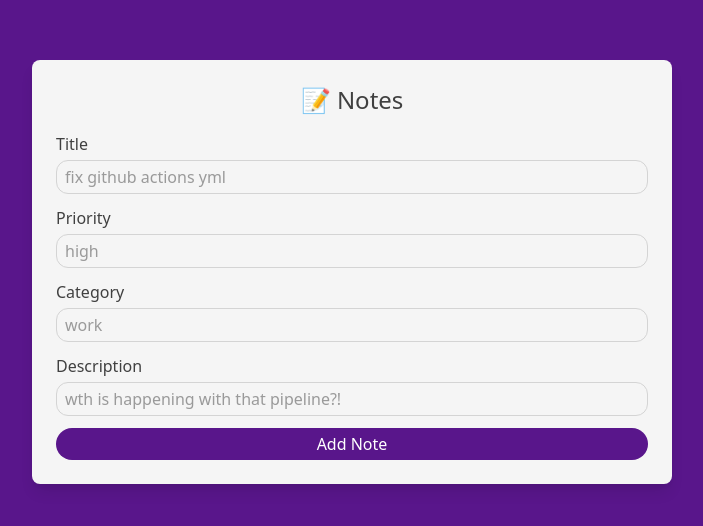
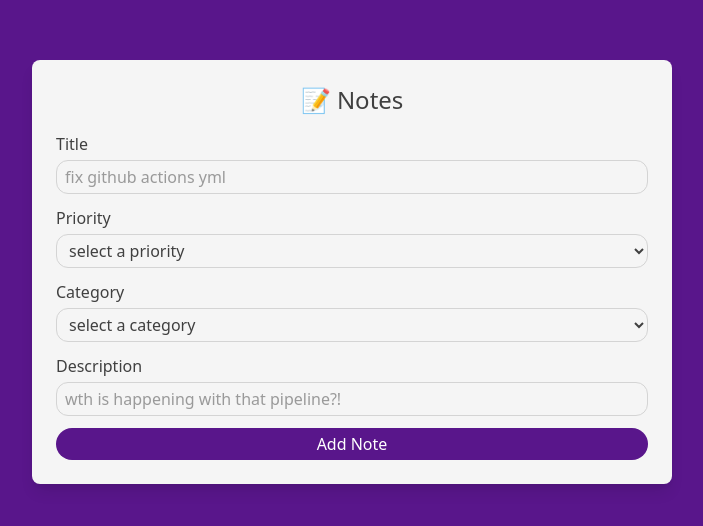
Before and after one commit to felipeozalmeida/notes-ui-react, a React (Vite) app: page / in a window 1280 px wide. Shown: the part 128-654 px from the top of the page, without its empty margins (288-991 px from the left). Built offline with nearby package versions, Linux system fonts and the light colour scheme.

Commit message:
feat: use lists for priority & category

```diff
--- a/src/components/NoteForm/index.tsx
+++ b/src/components/NoteForm/index.tsx
@@ -1,15 +1,25 @@
-const NoteForm = () => <form className="flex flex-col items-stretch justify-center gap-3">
+const NoteForm = () => {
+    return <form className="flex flex-col items-stretch justify-center gap-3">
         <div className="flex flex-col gap-1 items-stretch justify-between">
             <label className="font-medium" htmlFor="title">Title</label>
             <input className="px-2 py-1 border border-neutral-300 rounded-xl" type="text" id="title" name="title" placeholder="fix github actions yml" />
         </div>
         <div className="flex flex-col gap-1 items-stretch justify-between">
             <label className="font-medium" htmlFor="priority">Priority</label>
-        <input className="px-2 py-1 border border-neutral-300 rounded-xl" type="text" id="priority" name="priority" placeholder="high" />
+            <select className="px-2 py-1 border border-neutral-300 rounded-xl" name="priority" id="priority">
+                <option value="">select a priority</option>
+                <option>high</option>
+                <option>medium</option>
+                <option>low</option>
+            </select>
         </div>
         <div className="flex flex-col gap-1 items-stretch justify-between">
             <label className="font-medium" htmlFor="category">Category</label>
-        <input className="px-2 py-1 border border-neutral-300 rounded-xl" type="text" id="category" name="category" placeholder="work" />
+            <select className="px-2 py-1 border border-neutral-300 rounded-xl" name="category" id="category">
+                <option value="">select a category</option>
+                <option>work</option>
+                <option>personal</option>
+            </select>
         </div>
         <div className="flex flex-col gap-1 items-stretch justify-between">
             <label className="font-medium" htmlFor="description">Description</label>
@@ -17,5 +27,6 @@ const NoteForm = () => <form className="flex flex-col items-stretch justify-cent
         </div>
         <button className="px-8 py-1 bg-purple-900 text-white rounded-full cursor-pointer" type="submit">Add Note</button>
     </form>
+}
 
 export default NoteForm
```
Lines whose indentation alone changed are shown as unchanged.
